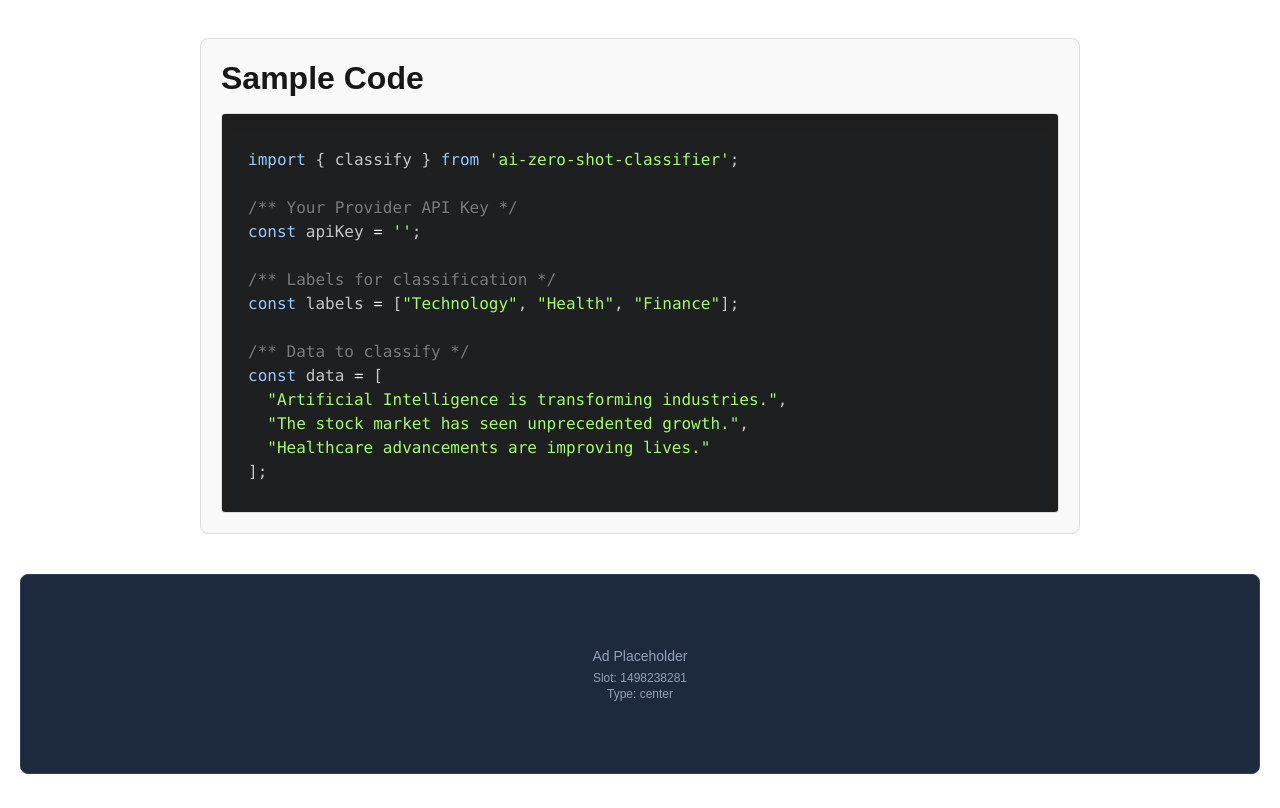
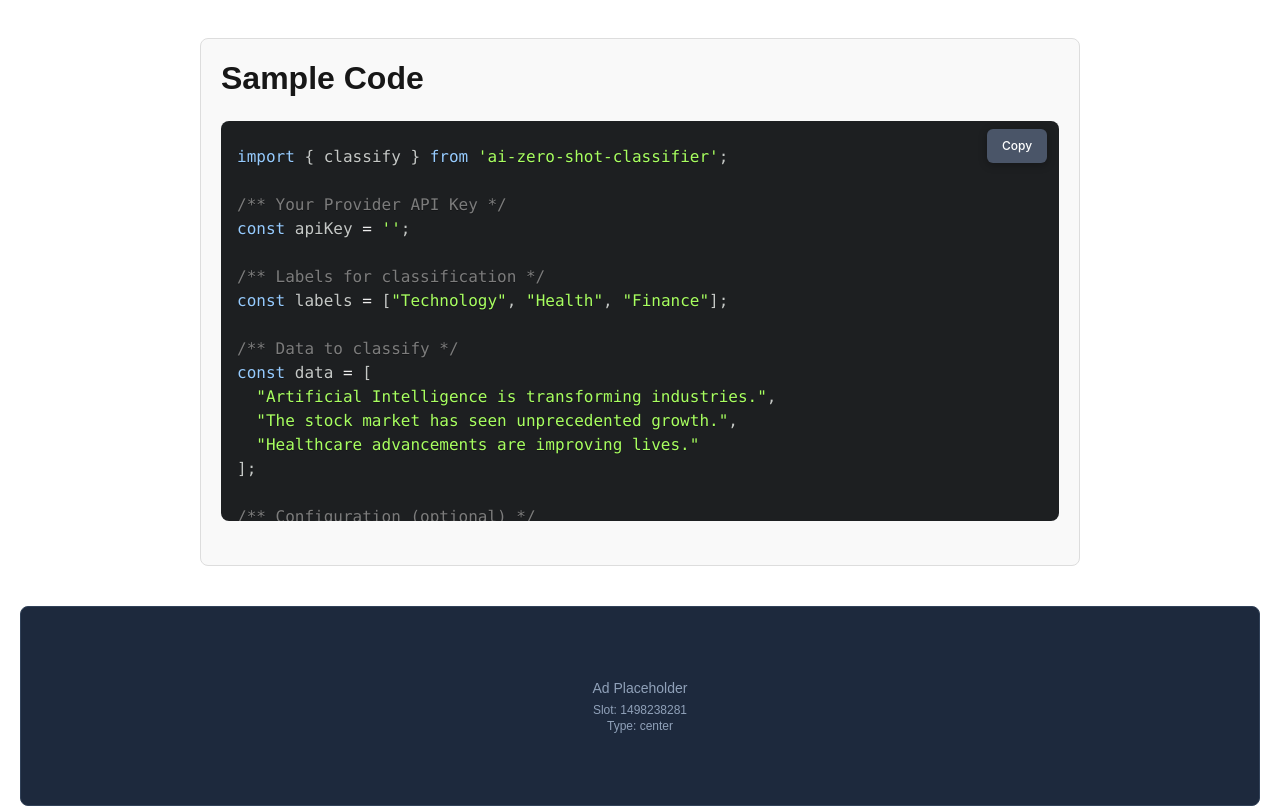
Before and after one commit to a-tokyo/ai-zero-shot-classifier, a Next.js app in the folder demo/: page / in a window 1280 px wide. Shown: the part 1291-2099 px from the top of the page. Built offline with nearby package versions, Linux system fonts and the light colour scheme.

Commit message:
code block fin

```diff
--- a/demo/src/components/Demo/Demo.tsx
+++ b/demo/src/components/Demo/Demo.tsx
@@ -1,10 +1,8 @@
 import React from 'react';
-import { Prism as SyntaxHighlighter } from 'react-syntax-highlighter';
-import { atomDark } from 'react-syntax-highlighter/dist/esm/styles/prism';
-
-import './Demo.css';
 import GoogleAd from '../GoogleAd/GoogleAd';
 import DemoForm from './components/DemoForm/DemoForm';
+import CodeBlock from './components/CodeBlock/CodeBlock';
+import './Demo.css';
 
 function Demo() {
   return (
@@ -52,24 +50,16 @@ function Demo() {
               Installing the AI Zero-Shot Classifier library is simple and can be done using either npm or yarn package managers. The library is available on the npm registry and can be integrated into any JavaScript or TypeScript project in seconds. Whether you&rsquo;re building server-side applications with Node.js, client-side browser applications, or want to use it online instantly, the classifier provides universal compatibility.
             </p>
 
-            <div className="code-block">
-              <h4>Installation with NPM:</h4>
-              <SyntaxHighlighter language="bash" style={atomDark}>
-                {`npm install ai-zero-shot-classifier`}
-              </SyntaxHighlighter>
-            </div>
+            <CodeBlock language="bash" title="Installation with NPM:">
+              npm install ai-zero-shot-classifier
+            </CodeBlock>
 
-            <div className="code-block">
-              <h4>Installation with Yarn:</h4>
-              <SyntaxHighlighter language="bash" style={atomDark}>
-                {`yarn add ai-zero-shot-classifier`}
-              </SyntaxHighlighter>
-            </div>
+            <CodeBlock language="bash" title="Installation with Yarn:">
+              yarn add ai-zero-shot-classifier
+            </CodeBlock>
 
-            <div className="code-block">
-              <h4>Basic Usage with Classify Function:</h4>
-              <SyntaxHighlighter language="javascript" style={atomDark}>
-                {`import { classify } from 'ai-zero-shot-classifier';
+            <CodeBlock language="javascript" title="Basic Usage with Classify Function:">
+              {`import { classify } from 'ai-zero-shot-classifier';
 
 const labels = ['Technology', 'Health', 'Finance'];
 const data = [
@@ -92,13 +82,10 @@ classify({
   .catch((error) => {
     console.error(error);
   });`}
-              </SyntaxHighlighter>
-            </div>
+            </CodeBlock>
 
-            <div className="code-block">
-              <h4>Advanced Usage with ZeroShotClassifier Class:</h4>
-              <SyntaxHighlighter language="javascript" style={atomDark}>
-                {`import ZeroShotClassifier from 'ai-zero-shot-classifier';
+            <CodeBlock language="javascript" title="Advanced Usage with ZeroShotClassifier Class:">
+              {`import ZeroShotClassifier from 'ai-zero-shot-classifier';
 
 const labels = ['Technology', 'Health', 'Finance'];
 const data = [
@@ -127,8 +114,7 @@ const classifier = new ZeroShotClassifier({
     console.error('Error during classification:', error);
   }
 })();`}
-              </SyntaxHighlighter>
-            </div>
+            </CodeBlock>
 
             <p>
               The library offers two main approaches for implementation: the simple classify function for quick one-off classifications, and the ZeroShotClassifier class for more advanced use cases requiring persistent configuration and multiple classification operations. Both approaches support the same powerful features including multi-provider support, custom similarity functions, and configurable batch processing across all environments.
--- /dev/null
+++ b/demo/src/components/Demo/components/CodeBlock/CodeBlock.css
@@ -0,0 +1,94 @@
+.code-block {
+  margin: 1.5rem 0;
+}
+
+.code-block h4 {
+  margin: 0 0 0.5rem 0;
+  font-size: 1rem;
+  color: #333;
+}
+
+.code-container {
+  position: relative;
+  border-radius: 8px;
+  overflow: hidden;
+  background: #1d1f21;
+  max-height: 400px;
+  overflow-y: auto;
+}
+
+.copy-button {
+  position: absolute;
+  top: 8px;
+  right: 12px;
+  background: #4a5568;
+  border: none;
+  border-radius: 6px;
+  color: white;
+  cursor: pointer;
+  font-size: 12px;
+  font-weight: 500;
+  padding: 8px 12px;
+  transition: all 0.2s ease;
+  z-index: 100;
+  box-shadow: 0 2px 8px rgba(0, 0, 0, 0.3);
+  font-family: -apple-system, BlinkMacSystemFont, 'Segoe UI', 'Roboto', sans-serif;
+  min-width: 60px;
+  text-align: center;
+  user-select: none;
+}
+
+.copy-button:hover {
+  background: #2d3748;
+  transform: translateY(-1px);
+  box-shadow: 0 4px 12px rgba(0, 0, 0, 0.4);
+}
+
+.copy-button:active {
+  transform: translateY(0);
+  box-shadow: 0 2px 8px rgba(0, 0, 0, 0.3);
+}
+
+.copy-button.copied {
+  background: #38a169;
+  color: white;
+}
+
+.copy-button.copied:hover {
+  background: #2f855a;
+}
+
+/* For short code blocks, center the button vertically */
+.code-container.short-code .copy-button {
+  top: 50%;
+  transform: translateY(-50%);
+}
+
+.code-container.short-code .copy-button:hover {
+  transform: translateY(-50%) translateY(-1px);
+}
+
+.code-container.short-code .copy-button:active {
+  transform: translateY(-50%);
+}
+
+/* Syntax highlighter adjustments */
+.code-container pre {
+  margin: 0 !important;
+  padding: 1rem !important;
+  padding-top: 1.5rem !important;
+  padding-right: 5rem !important;
+  min-height: 3rem;
+}
+
+.code-container.short-code pre {
+  padding-top: 1rem !important;
+  padding-bottom: 1rem !important;
+  min-height: 60px;
+  display: flex;
+  align-items: center;
+}
+
+.code-container pre code {
+  font-family: 'Fira Code', 'Monaco', 'Menlo', 'Ubuntu Mono', monospace !important;
+}
--- /dev/null
+++ b/demo/src/components/Demo/components/CodeBlock/CodeBlock.tsx
@@ -0,0 +1,49 @@
+'use client';
+
+import React, { useState } from 'react';
+import { Prism as SyntaxHighlighter } from 'react-syntax-highlighter';
+import { atomDark } from 'react-syntax-highlighter/dist/esm/styles/prism';
+import './CodeBlock.css';
+
+interface CodeBlockProps {
+  language: string;
+  children: string;
+  title?: string;
+}
+
+const CodeBlock: React.FC<CodeBlockProps> = ({ language, children, title }) => {
+  const [copied, setCopied] = useState(false);
+
+  // Simple check for short code blocks
+  const isShortCode = children.split('\n').length <= 2;
+
+  const handleCopy = async () => {
+    try {
+      await navigator.clipboard.writeText(children);
+      setCopied(true);
+      setTimeout(() => setCopied(false), 2000);
+    } catch (err) {
+      console.error('Failed to copy text: ', err);
+    }
+  };
+
+  return (
+    <div className="code-block">
+      {title && <h4>{title}</h4>}
+      <div className={`code-container ${isShortCode ? 'short-code' : ''}`}>
+        <button
+          className={`copy-button ${copied ? 'copied' : ''}`}
+          onClick={handleCopy}
+          title="Copy to clipboard"
+        >
+          {copied ? 'Copied!' : 'Copy'}
+        </button>
+        <SyntaxHighlighter language={language} style={atomDark}>
+          {children}
+        </SyntaxHighlighter>
+      </div>
+    </div>
+  );
+};
+
+export default CodeBlock;
--- a/demo/src/components/Demo/components/DemoForm/DemoForm.css
+++ b/demo/src/components/Demo/components/DemoForm/DemoForm.css
@@ -96,12 +96,4 @@ button:disabled {
   font-size: 14px;
 }
 
-.code-ui {
-  max-height: 400px;
-  overflow: auto;
-  border: 1px solid var(--border);
-  border-radius: 4px;
-  padding: 10px;
-  background-color: var(--code-background);
-  color: #fff;
-}
+/* Removed .code-ui styles as they conflict with CodeBlock component */
--- a/demo/src/components/Demo/components/DemoForm/DemoForm.tsx
+++ b/demo/src/components/Demo/components/DemoForm/DemoForm.tsx
@@ -1,11 +1,9 @@
 'use client';
 
 import React, { useState, useEffect } from 'react';
-import { Prism as SyntaxHighlighter } from 'react-syntax-highlighter';
-import { atomDark } from 'react-syntax-highlighter/dist/esm/styles/prism';
-
+import classify from '../../../../../../src/classify';
+import CodeBlock from '../CodeBlock/CodeBlock';
 import './DemoForm.css';
-import classify from '../../../../../../src/classify';
 
 interface ClassificationResult {
   text: string;
@@ -259,11 +257,9 @@ classify({
 
       <section className="code-section">
         <h2>Sample Code</h2>
-        <div className="code-ui">
-          <SyntaxHighlighter language="javascript" style={atomDark}>
-            {codeString}
-          </SyntaxHighlighter>
-        </div>
+        <CodeBlock language="javascript">
+          {codeString}
+        </CodeBlock>
       </section>
     </div>
   );
```
